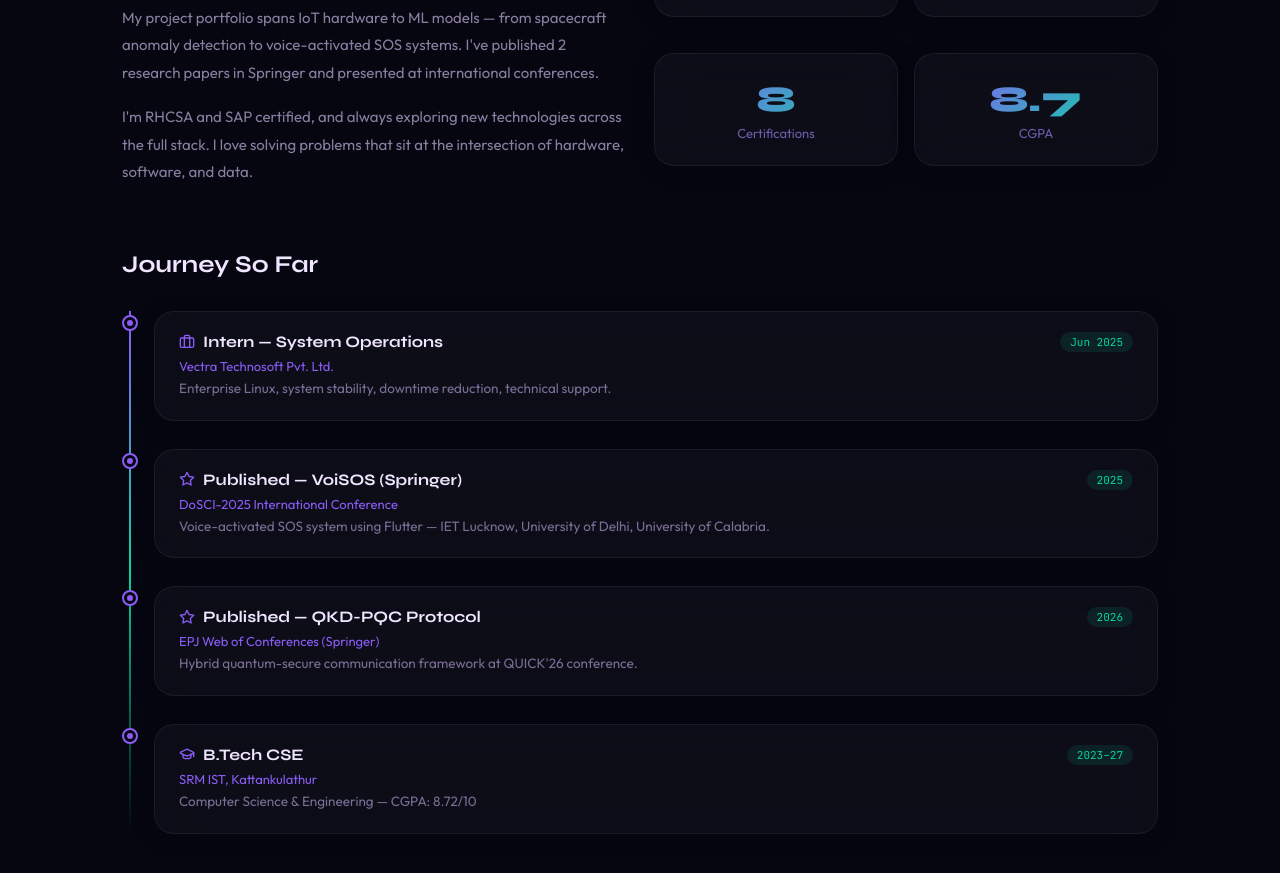
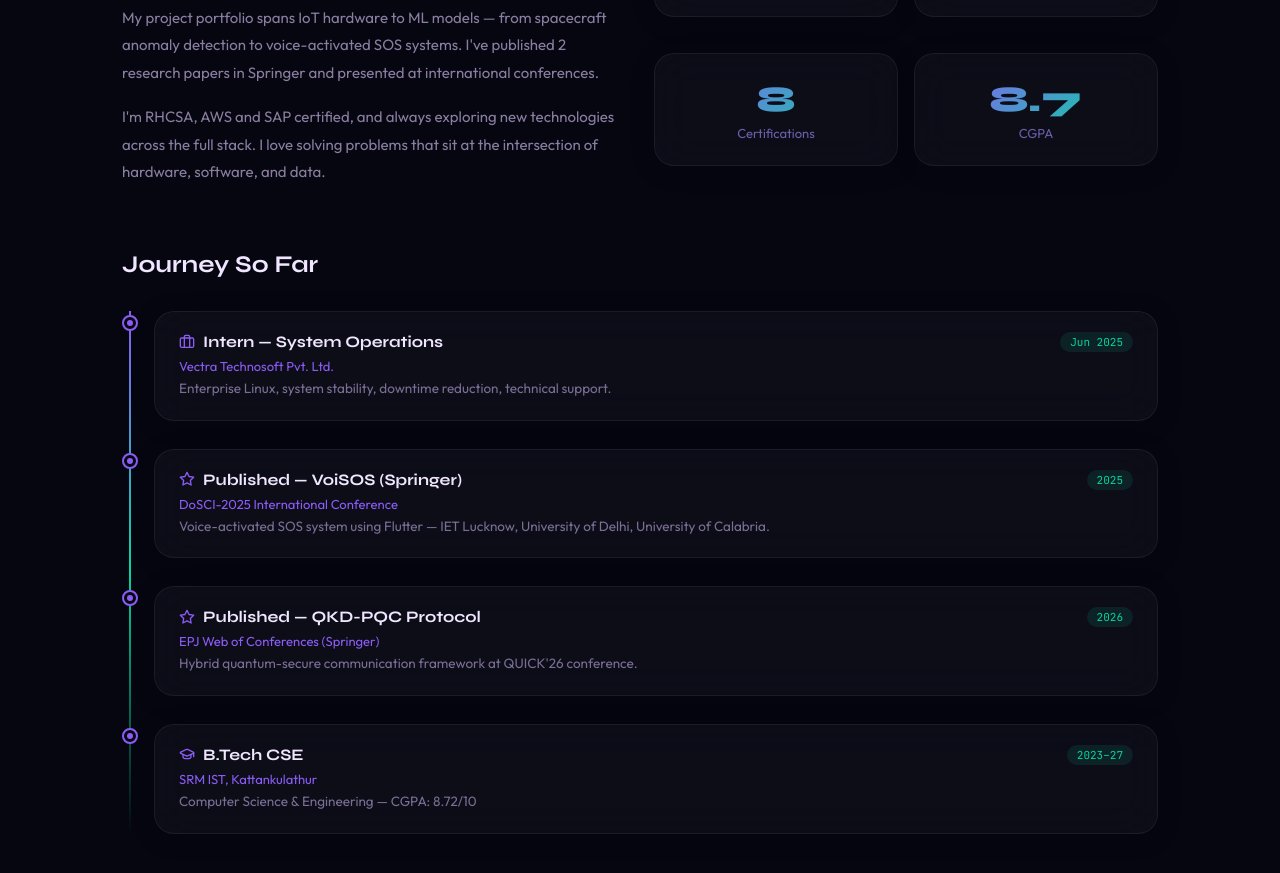
Before and after one commit to Aswin20122005/aswin-portfolio, a React (Create React App) app: page / in a window 1280 px wide. Shown: the part 1166-2039 px from the top of the page. Built offline with nearby package versions, Linux system fonts and the light colour scheme.

Commit message:
Updated portfolio

```diff
--- a/src/App.jsx
+++ b/src/App.jsx
@@ -641,7 +641,7 @@ export default function Portfolio() {
                 My project portfolio spans IoT hardware to ML models — from spacecraft anomaly detection to voice-activated SOS systems. I've published 2 research papers in Springer and presented at international conferences.
               </p>
               <p>
-                I'm RHCSA and SAP certified, and always exploring new technologies across the full stack. I love solving problems that sit at the intersection of hardware, software, and data.
+                I'm RHCSA, AWS and SAP certified, and always exploring new technologies across the full stack. I love solving problems that sit at the intersection of hardware, software, and data.
               </p>
             </div>
 
```
